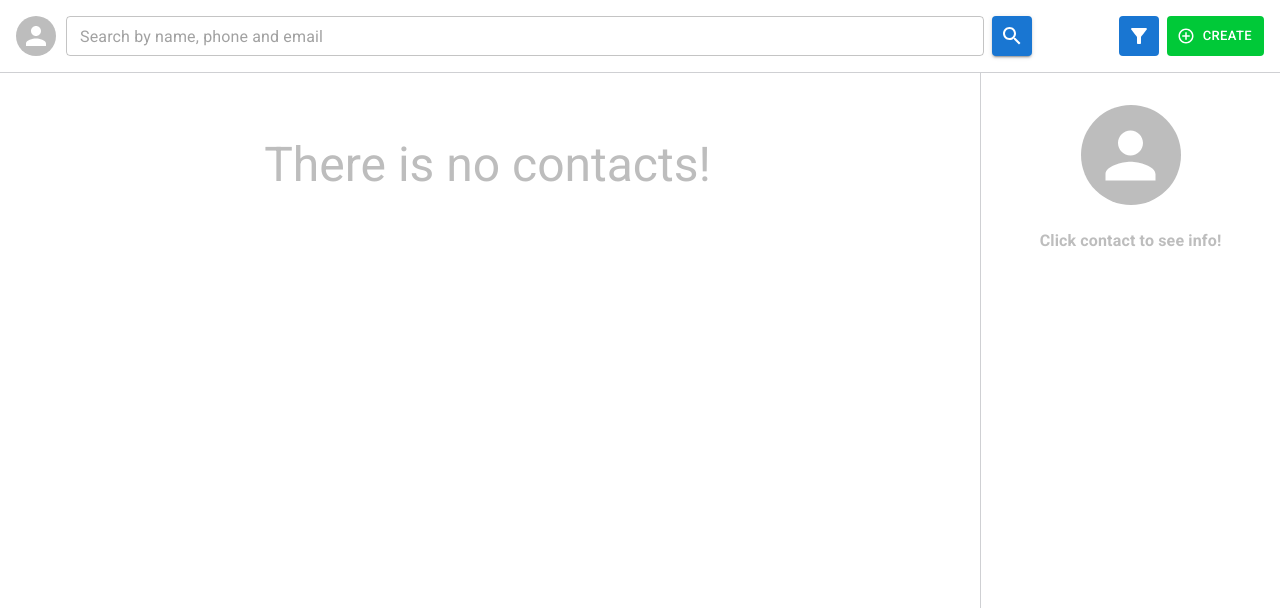
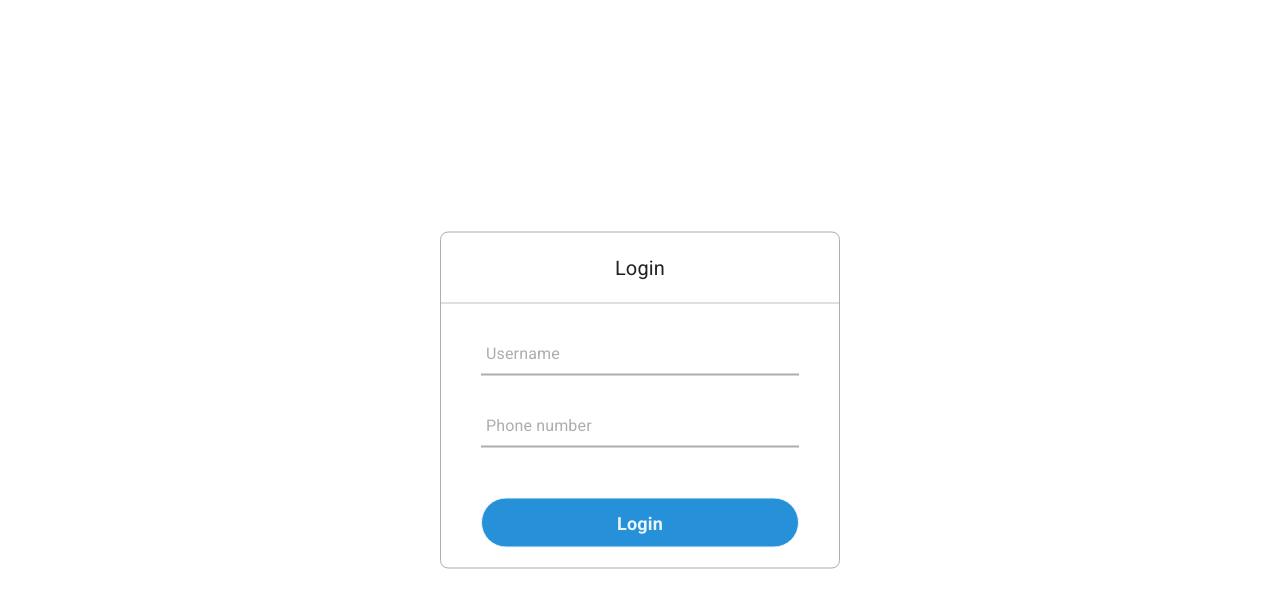
Before and after one commit to zaynlannister/contacts-app, a React (Vite) app: page / in a window 1280 px wide. Shown: the top 608 px of the page. Built offline with nearby package versions, Linux system fonts and the light colour scheme.

Commit message:
feat: add login page

```diff
--- a/package.json
+++ b/package.json
@@ -24,7 +24,8 @@
     "react-router-dom": "^6.17.0",
     "redux-logger": "^3.0.6",
     "redux-persist": "^6.0.0",
-    "redux-thunk": "^2.4.2"
+    "redux-thunk": "^2.4.2",
+    "styled-components": "^6.1.1"
   },
   "devDependencies": {
     "@types/aos": "^3.0.6",
--- /dev/null
+++ b/src/components/Login/LoginPage.tsx
@@ -0,0 +1,57 @@
+import { useDispatch } from "react-redux";
+import "./login.css";
+import { useFormik } from "formik";
+import { useNavigate } from "react-router-dom";
+import { login } from "../../stores/slices/authSlice";
+import styled from "styled-components";
+
+const LoginPage = () => {
+  const navigate = useNavigate();
+  const dispatch = useDispatch();
+  const { values, handleChange } = useFormik({
+    initialValues: {
+      username: "",
+      phoneNumber: "",
+    },
+
+    onSubmit: (values) => {
+      console.log(values);
+    },
+  });
+  const handleSubmit = (e: any) => {
+    e.preventDefault();
+    navigate("/contacts");
+    dispatch(login({ ...values }));
+  };
+  return (
+    <StyledLogin className="login">
+      <h1>Login</h1>
+      <form onSubmit={(e) => handleSubmit(e)}>
+        <div className="login__txt-field">
+          <input onChange={handleChange} name="username" type="text" required />
+          <span></span>
+          <label>Username</label>
+        </div>
+        <div className="login__txt-field">
+          <input
+            onChange={handleChange}
+            name="phoneNumber"
+            type="text"
+            required
+          />
+          <span></span>
+          <label>Phone number</label>
+        </div>
+        <input className="login__submit-btn" type="submit" value="Login" />
+      </form>
+    </StyledLogin>
+  );
+};
+
+const StyledLogin = styled.div`
+  @media (max-width: 405px) {
+    width: 100%;
+  }
+`;
+
+export default LoginPage;
--- /dev/null
+++ b/src/components/Login/login.css
@@ -0,0 +1,91 @@
+.login {
+  overflow: hidden;
+  border: 1px solid #adadad;
+  position: absolute;
+  top: 50%;
+  left: 50%;
+  transform: translate(-50%, -50%);
+  width: 400px;
+  background-color: white;
+  border-radius: 8px;
+  padding: 20px 0;
+}
+
+.login h1 {
+  font-size: 20px;
+  text-align: center;
+  padding: 0 0 20px 0;
+  border-bottom: 1px solid silver;
+}
+
+.login form {
+  padding: 0 40px;
+  box-sizing: border-box;
+}
+
+.login__txt-field {
+  position: relative;
+  border-bottom: 2px solid #adadad;
+  margin: 30px 0;
+}
+.login__txt-field input {
+  width: 100%;
+  padding: 0 5px;
+  height: 40px;
+  font-size: 16px;
+  border: none;
+  background: none;
+  outline: none;
+}
+
+.login__txt-field label {
+  position: absolute;
+  top: 50%;
+  left: 5px;
+  color: #adadad;
+  transform: translateY(-50%);
+  font-size: 16px;
+  pointer-events: none;
+  transition: 0.5s;
+}
+
+.login__txt-field span::before {
+  content: "";
+  position: absolute;
+  top: 40px;
+  left: 0;
+  width: 0%;
+  height: 2px;
+  background-color: #2691d9;
+  transition: 0.5s;
+}
+
+.login__txt-field input:focus ~ label,
+.login__txt-field input:valid ~ label {
+  top: -5px;
+  color: #2691d9;
+}
+
+.login__txt-field input:focus ~ span::before,
+.login__txt-field input:valid ~ span::before {
+  width: 100%;
+}
+
+.login__submit-btn {
+  width: 100%;
+  height: 50px;
+  border: 1px solid;
+  background-color: #2691d9;
+  border-radius: 25px;
+  font-size: 18px;
+  color: #e9f4fb;
+  font-weight: bold;
+  cursor: pointer;
+  outline: none;
+  transition: 0.3s all;
+  margin-top: 20px;
+}
+
+.login__submit-btn:hover {
+  background-color: #1d6ea5;
+}
--- a/src/components/Root.tsx
+++ b/src/components/Root.tsx
@@ -2,9 +2,16 @@ import TopBar from "./TopBar/TopBar";
 import Sidebar from "./SideBar/Sidebar";
 import RightBar from "./RightBar/RightBar";
 import Contacts from "../pages/Contacts/Contacts";
+import { useSelector } from "react-redux";
+import { RootState } from "../stores/store";
+import LoginPage from "./Login/LoginPage";
 
 const Root = () => {
+  const auth = useSelector((state: RootState) => state.authSlice);
+  console.log(auth);
   return (
+    <>
+      {auth.isLogged ? (
         <div className="flex">
           <Sidebar />
           <div className="flex flex-col flex-[7_7_70%]">
@@ -15,6 +22,10 @@ const Root = () => {
             </div>
           </div>
         </div>
+      ) : (
+        <LoginPage />
+      )}
+    </>
   );
 };
 
--- a/src/components/SideBar/SideBarDrawer.tsx
+++ b/src/components/SideBar/SideBarDrawer.tsx
@@ -4,11 +4,14 @@ import { Box, Avatar, IconButton, styled } from "@mui/material";
 import SideBarContent from "./SideBarContent";
 import LocalPhoneOutlinedIcon from "@mui/icons-material/LocalPhoneOutlined";
 import LocationOnOutlinedIcon from "@mui/icons-material/LocationOnOutlined";
+import { RootState } from "../../stores/store";
+import { useSelector } from "react-redux";
 
 type Anchor = "right" | "left" | "bottom" | "top";
 
 export default function SideBarDrawer() {
   const [state, setState] = React.useState<boolean>(false);
+  const auth = useSelector((state: RootState) => state.authSlice);
 
   const toggleDrawer =
     (_: Anchor, open: boolean) =>
@@ -28,10 +31,10 @@ export default function SideBarDrawer() {
     <Box role="presentation" sx={{ width: 350, padding: 4 }}>
       <div className="mx-auto w-fit text-center">
         <Avatar sx={{ width: "130px", height: "130px" }} />
-        <p className="font-bold mt-4">Full Name</p>
+        <p className="font-bold mt-4">{auth.user?.name || "user"}</p>
         <div className="mt-4">
           <SideBarContent
-            text="+998332488828"
+            text={auth.user?.phoneNumber || "unknown"}
             icon={<LocalPhoneOutlinedIcon sx={{ fontSize: 20 }} />}
           />
           <SideBarContent
--- a/src/components/SideBar/Sidebar.tsx
+++ b/src/components/SideBar/Sidebar.tsx
@@ -2,8 +2,11 @@ import { Avatar, Typography, styled, Box } from "@mui/material";
 import SideBarContent from "./SideBarContent";
 import LocalPhoneOutlinedIcon from "@mui/icons-material/LocalPhoneOutlined";
 import LocationOnOutlinedIcon from "@mui/icons-material/LocationOnOutlined";
+import { useSelector } from "react-redux";
+import { RootState } from "../../stores/store";
 
 const Sidebar = () => {
+  const auth = useSelector((state: RootState) => state.authSlice);
   return (
     <StyledSideBar
       component="div"
@@ -18,15 +21,15 @@ const Sidebar = () => {
         <div className="flex flex-col items-center text-center mt-6">
           <Avatar sx={{ width: "120px", height: "120px" }} />
           <p data-aos="fade-up" className="font-bold mt-2">
-            username
+            {auth.user?.name || "user"}
           </p>
-          <p data-aos="fade-up" className="text-[#7C7C7C] text-[14px]">
+          {/* <p data-aos="fade-up" className="text-[#7C7C7C] text-[14px]">
             email@gmail.com
-          </p>
+          </p> */}
         </div>
         <div className="mt-4">
           <SideBarContent
-            text="+998332488828"
+            text={auth.user?.phoneNumber || "unknown"}
             icon={<LocalPhoneOutlinedIcon sx={{ fontSize: 20 }} />}
           />
           <SideBarContent
--- a/src/stores/root.ts
+++ b/src/stores/root.ts
@@ -5,15 +5,17 @@ import filterSlice from "./slices/filterSlice";
 import { combineReducers } from "@reduxjs/toolkit";
 import { persistReducer } from "redux-persist";
 import storage from "redux-persist/lib/storage";
+import authSlice from "./slices/authSlice";
 
 const rootReducer = combineReducers({
   contactsSlice: contactSlice,
   contactsStateSlice: contactStateSlice,
   searchSlice: searchSlice,
   filterSlice: filterSlice,
+  authSlice: authSlice,
 });
 
 export default persistReducer(
-  { key: "root", storage, whitelist: ["contactsSlice"] },
+  { key: "root", storage, whitelist: ["contactsSlice", "authSlice"] },
   rootReducer
 );
--- /dev/null
+++ b/src/stores/slices/authSlice.tsx
@@ -0,0 +1,31 @@
+import { createSlice } from "@reduxjs/toolkit";
+
+interface User {
+  name: string;
+  phoneNumber: string;
+}
+
+interface AuthInterface {
+  isLogged: boolean;
+  user: User | null;
+}
+
+const initialState: AuthInterface = {
+  isLogged: false,
+  user: null,
+};
+
+export const authSlice = createSlice({
+  name: "auth",
+  initialState,
+  reducers: {
+    login: (state, action) => {
+      state.user = action.payload;
+      state.isLogged = true;
+    },
+  },
+  extraReducers: () => {},
+});
+
+export const { login } = authSlice.actions;
+export default authSlice.reducer;
```
Also changed, not shown: 1 other file (tests, documents, lock files or other folders). Lines whose indentation alone changed are shown as unchanged.
